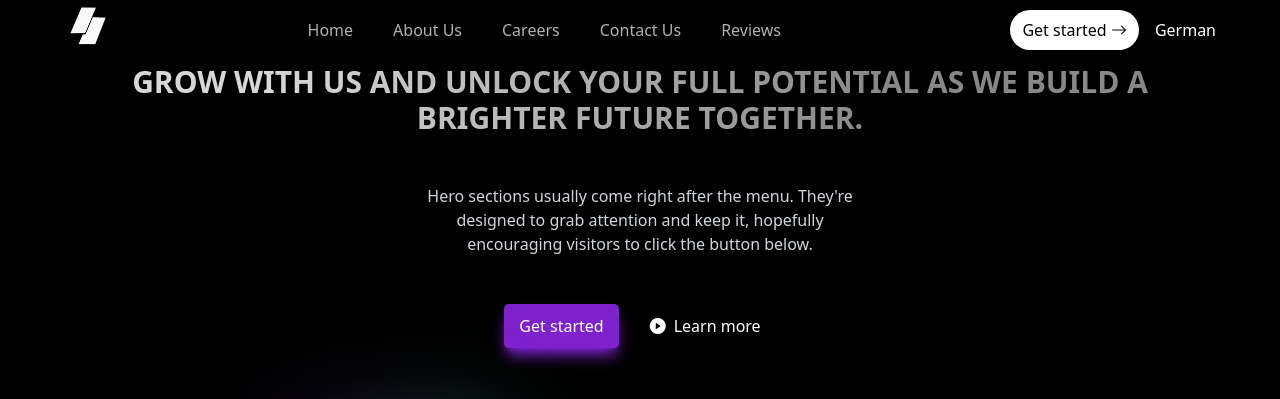
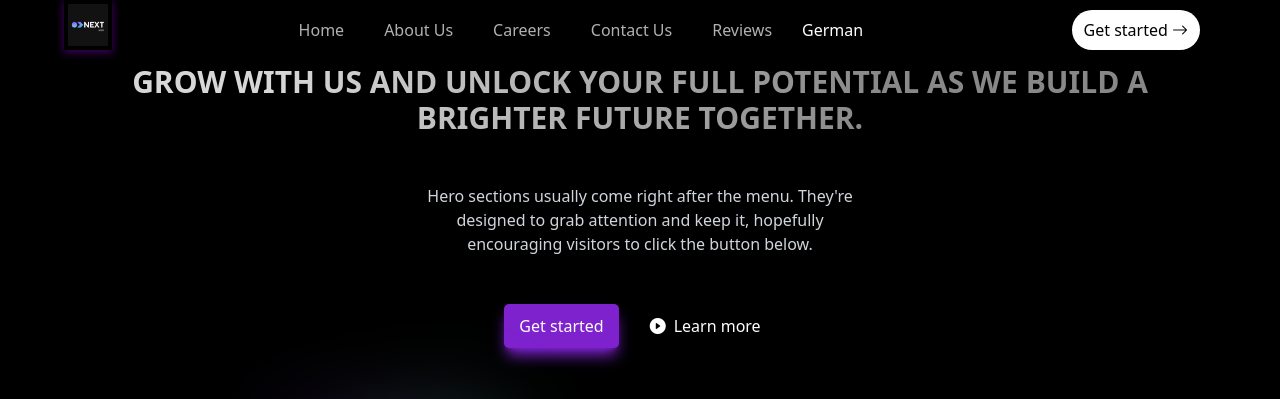
Before and after one commit to zwe-lwin-00/Next-Step, a website: page index.html in a window 1280 px wide. Shown: the top 399 px of the page. Drawn offline with nearby package versions, Linux system fonts and the light colour scheme; a script that the page names is missing.

Commit message:
change language button position and change logo

```diff
--- a/index.html
+++ b/index.html
@@ -40,9 +40,9 @@
         <header
             class="tw-max-w-lg:tw-px-4 tw-max-w-lg:tw-mr-auto tw-absolute tw-top-0 tw-z-20 tw-flex tw-h-[60px] tw-w-full tw-bg-opacity-0 tw-px-[5%] lg:tw-justify-around"
         >
-            <a class="tw-h-[50px] tw-w-[50px] tw-p-[4px]" href="">
+            <a class="submit-form tw-h-[50px] tw-w-[50px] tw-p-[4px]" href="">
                 <img
-                    src="./assets/logo/logo.png"
+                    src="./assets/logo/logo2.jpg"
                     alt="logo"
                     class="tw-object tw-h-full tw-w-full"
                 />
@@ -59,6 +59,11 @@
                     <a id="careers-link" class="header-links" href="#careers">Careers</a>
                     <a id="contact-link" class="header-links" href="#contactus">Contact Us</a>
                     <a id="reviews-link" class="header-links" href="#reviews">Reviews</a>
+                    <button id="languageButton"
+                        class="tw-bg-gray-800 tw-text-white tw-px-4 tw-py-2 tw-rounded-full tw-border tw-border-gray-500 hover:tw-bg-gray-700 hover:tw-border-gray-300 tw-transition tw-duration-300"
+                        onclick="toggleLanguage()">
+                        German
+                    </button>
 
                 </div>
                 <div
@@ -75,11 +80,7 @@
                 </div>
             </div>
 
-            <button id="languageButton"
-                class="tw-bg-gray-800 tw-text-white tw-px-4 tw-py-2 tw-rounded-full tw-border tw-border-gray-500 hover:tw-bg-gray-700 hover:tw-border-gray-300 tw-transition tw-duration-300"
-                onclick="toggleLanguage()">
-                German
-            </button>
+
 
             <script>
                 let currentLanguage = 'en';
```
Also changed, not shown: assets/logo/logo2.jpg (added).
